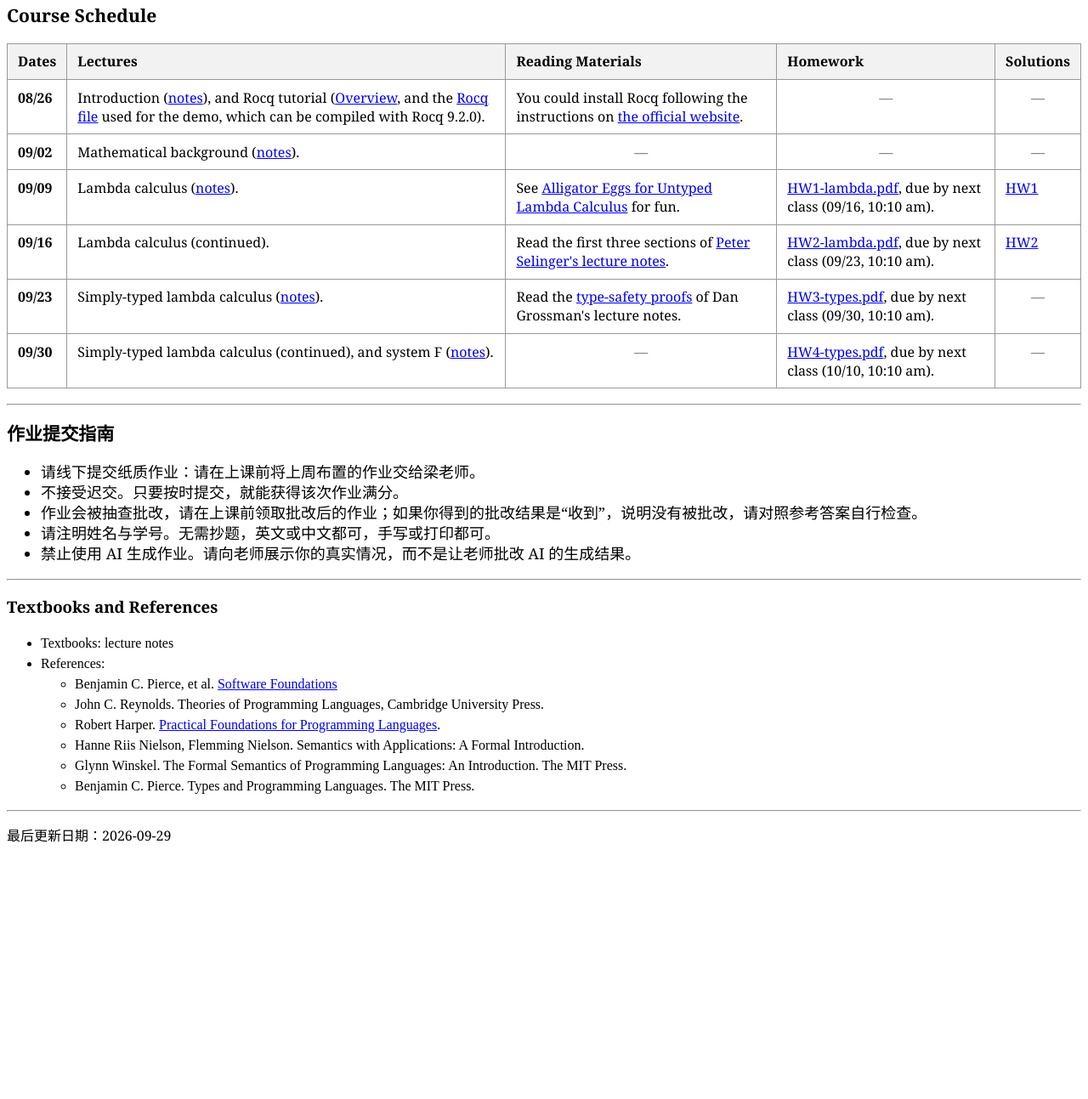
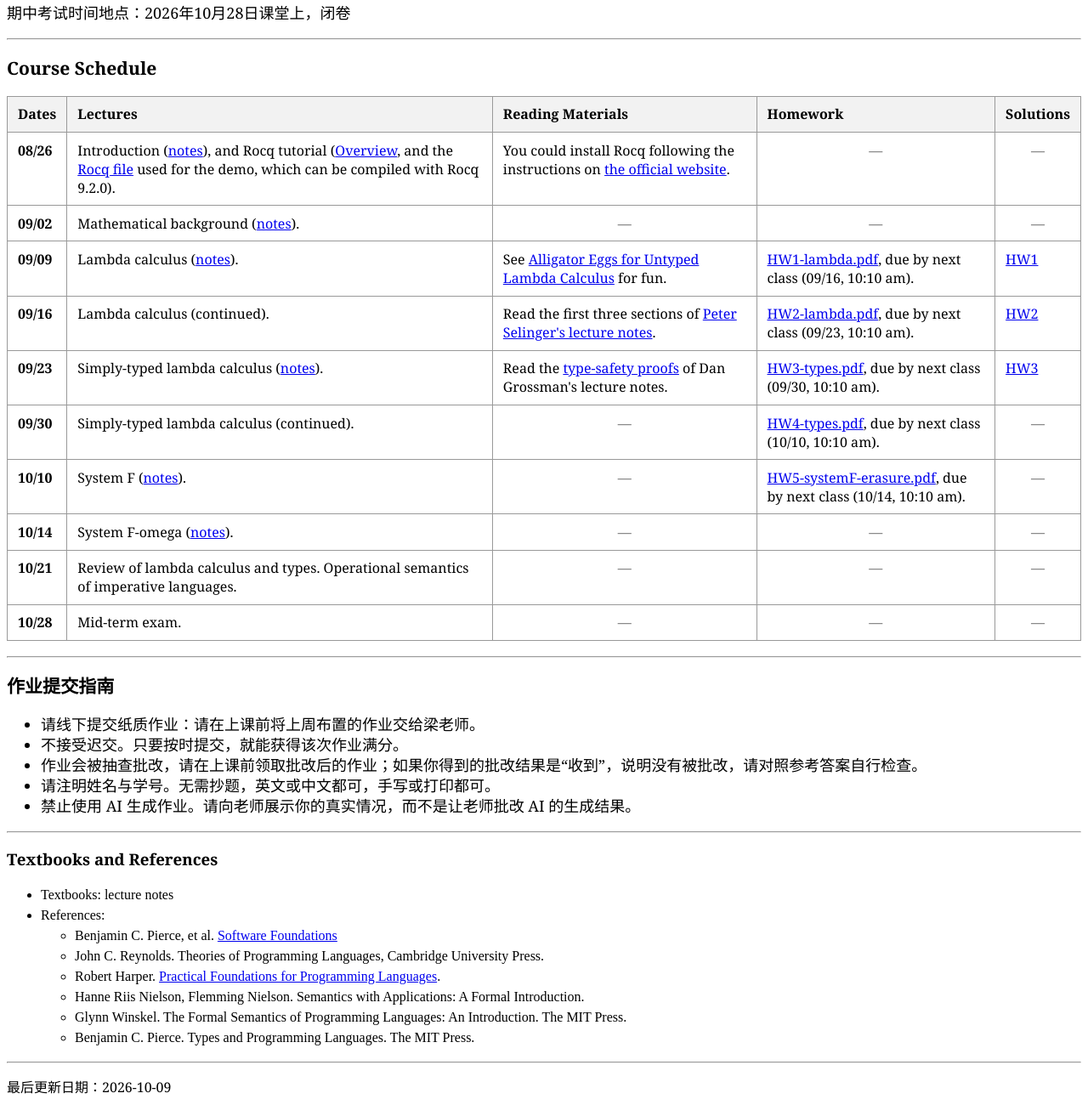
Before and after one commit to hongjin-liang/semantics2026, a plain HTML site: page index.html in a window 1280 px wide. Shown: the part 272-1565 px from the top of the page at 85% size. Before the commit the page ends 1283 px from the top, so only its background shows below. Drawn offline with Linux system fonts and the light colour scheme.

Commit message:
system F

```diff
--- a/index.html
+++ b/index.html
@@ -53,10 +53,9 @@
     <p><font size="4" face="Georgia">授课老师：<a href="https://hongjin-liang.github.io/">梁红瑾</a>，计算机楼404室</p>
     <p><font size="4" face="Georgia">助教：待定 <!--<a href="mailto:191220060@smail.nju.edu.cn">林荣恩</a>，计算机楼409室--></font></p>
 
-<!---
 <hr>
-	<p><font size="4" face="Georgia">期末考试时间：2025年12月24日周三1-2节，8:00am - 9:50am，地点：仙I-102，闭卷</font></p>
---->
+	<p><font size="4" face="Georgia">期中考试时间地点：2026年10月28日课堂上，闭卷</font></p>
+
 
 <hr>
     <h3 id="course-schedule-heading"><font face="Georgia">Course Schedule</font></h3>
@@ -111,30 +110,47 @@
             <td><a href="HW3-types.pdf">HW3-types.pdf</a>,
               due by next class (09/30, 10:10 am).
             </td>
-            <td class="placeholder" aria-label="Not yet available">&mdash;</td>
+            <td><a href="HW3-Sol.pdf">HW3</a></td>
           </tr>
           <tr>
             <th scope="row">09/30</th>
-            <td>Simply-typed lambda calculus (continued), and system F (<a href="06_SystemF.pdf">notes</a>).</td>
+            <td>Simply-typed lambda calculus (continued).</td>
             <td class="placeholder" aria-label="Not available">&mdash;</td>
             <td><a href="HW4-types.pdf">HW4-types.pdf</a>,
               due by next class (10/10, 10:10 am).
             </td>
             <td class="placeholder" aria-label="Not yet available">&mdash;</td>
           </tr>
-<!--
           <tr>
-            <th scope="row">10/11</th>
-            <td>Simply-typed lambda calculus (continued).</td>
+            <th scope="row">10/10</th>
+            <td>System F (<a href="06_SystemF.pdf">notes</a>).</td>
             <td class="placeholder" aria-label="Not available">&mdash;</td>
+            <td><a href="HW5-systemF-erasure.pdf">HW5-systemF-erasure.pdf</a>,
+              due by next class (10/14, 10:10 am).
             <td class="placeholder" aria-label="Not yet available">&mdash;</td>
           </tr>
           <tr>
-            <th scope="row">10/15</th>
-            <td>System F (<a href="06_SystemF.pdf">notes</a>).</td>
+            <th scope="row">10/14</th>
+            <td>System F-omega (<a href="07_F-omega.pdf">notes</a>).</td>
             <td class="placeholder" aria-label="Not available">&mdash;</td>
             <td class="placeholder" aria-label="Not yet available">&mdash;</td>
+            <td class="placeholder" aria-label="Not yet available">&mdash;</td>
           </tr>
+          <tr>
+            <th scope="row">10/21</th>
+            <td>Review of lambda calculus and types. Operational semantics of imperative languages. </td>
+            <td class="placeholder" aria-label="Not available">&mdash;</td>
+            <td class="placeholder" aria-label="Not yet available">&mdash;</td>
+            <td class="placeholder" aria-label="Not yet available">&mdash;</td>
+          </tr>
+          <tr>
+            <th scope="row">10/28</th>
+            <td>Mid-term exam. </td>
+            <td class="placeholder" aria-label="Not available">&mdash;</td>
+            <td class="placeholder" aria-label="Not yet available">&mdash;</td>
+            <td class="placeholder" aria-label="Not yet available">&mdash;</td>
+          </tr>
+<!--
           <tr>
             <th scope="row">10/22</th>
             <td>System F-omega (<a href="07_F-omega.pdf">notes</a>).</td>
@@ -236,7 +252,7 @@
 
 	<hr>
 
-    <p><font size="3" face="Georgia">最后更新日期：2026-09-29</font></p>
+    <p><font size="3" face="Georgia">最后更新日期：2026-10-09</font></p>
   </body>
 
 </html>
```
Also changed, not shown: 3 other files.
